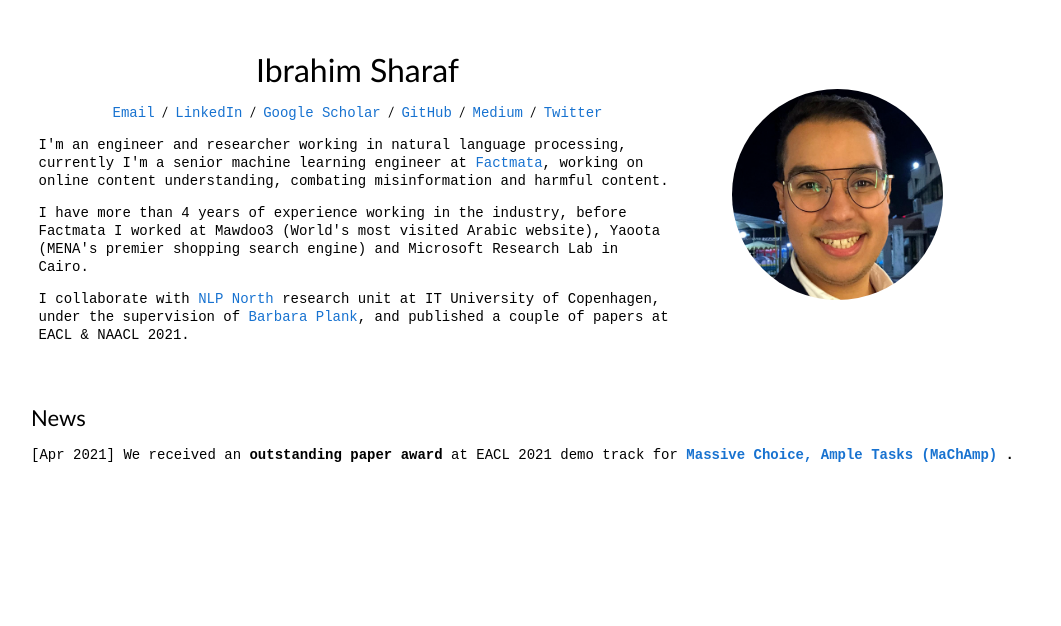
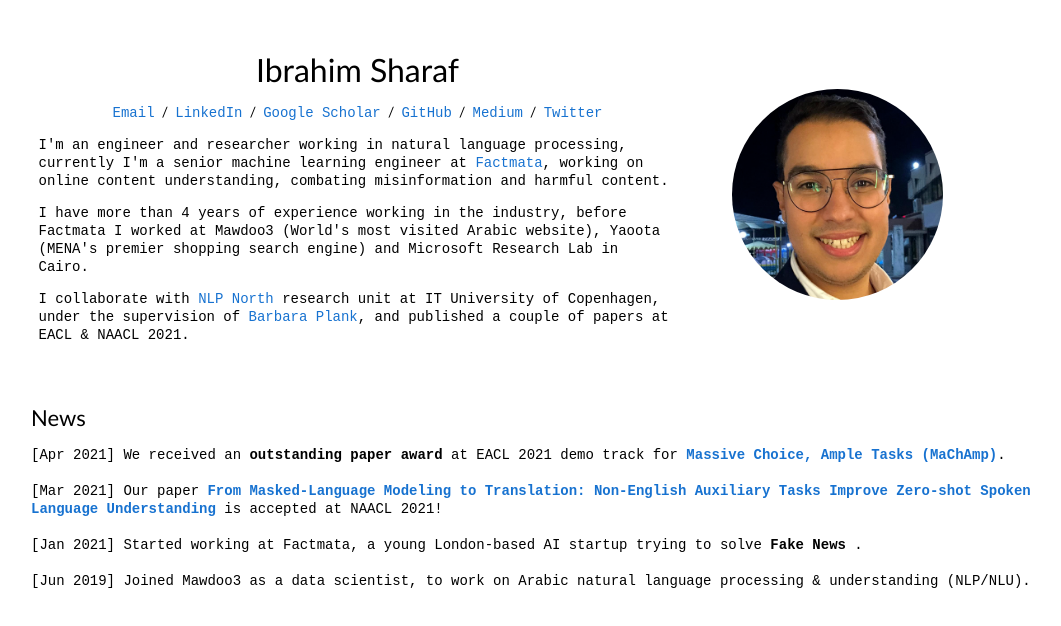
Before and after one commit to ibrahimsharaf/ibrahimsharaf.github.io, a plain HTML site: page index.html in a window 1280 px wide. Shown: the whole page, without its empty margins (79-1140 px from the left). Drawn offline with Linux system fonts and the light colour scheme.

Commit message:
Add NAACL paper

```diff
--- a/index.html
+++ b/index.html
@@ -50,8 +50,11 @@
               <p>
 		<TT>
 
-    [Apr 2021] We received an <b> outstanding paper award </b> at EACL 2021 demo track for </B><a href="https://machamp-nlp.github.io/"> <tt><B>Massive Choice, Ample Tasks (MaChAmp)</B></tt></a> <B>.<br><br>
+    [Apr 2021] We received an <b> outstanding paper award </b> at EACL 2021 demo track for <a href="https://machamp-nlp.github.io/"> <tt><B>Massive Choice, Ample Tasks (MaChAmp)</B></tt></a>.<br><br>
+		[Mar 2021] Our paper <a href="https://robvanderg.github.io/doc/naacl2021.pdf"> <tt><B>From Masked-Language Modeling to Translation: Non-English Auxiliary Tasks Improve Zero-shot Spoken Language Understanding</B></tt></a> is accepted at NAACL 2021! <br><br>
+    [Jan 2021] Started working at Factmata, a young London-based AI startup trying to solve <b> Fake News </b>. <br><br>
 
+    [Jun 2019] Joined Mawdoo3 as a data scientist, to work on Arabic natural language processing & understanding (NLP/NLU). <br><br>
     </TT>
               </p>
             </td>
```
